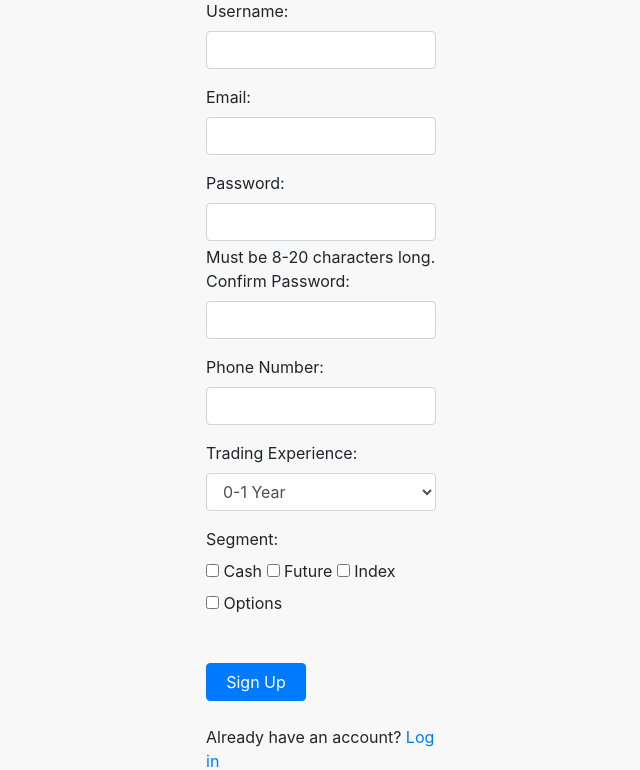
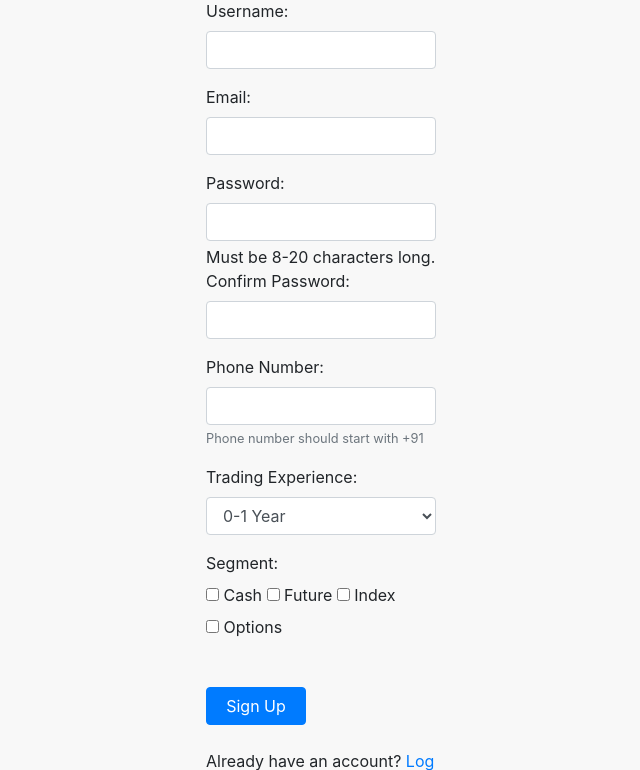
Before and after one commit to Devsixth/webapp, a Flask app: page /signup in a window 1280 px wide. Shown: the part 127-897 px from the top of the page, without its empty margins (319-959 px from the left). Run offline with Flask 2, Linux system fonts and the light colour scheme; some libraries are stand-ins or nearby versions.

Commit message:
Update signup.html

```diff
--- a/templates/signup.html
+++ b/templates/signup.html
@@ -32,6 +32,7 @@
             <div class="form-group">
                 <label for="phone_number">Phone Number:</label>
                 <input type="text" class="form-control" name="phone_number" id="phone_number" required>
+                <small class="form-text text-muted">Phone number should start with +91</small>
             </div>
             <div class="form-group">
                 <label for="trading_exp">Trading Experience:</label>
```
